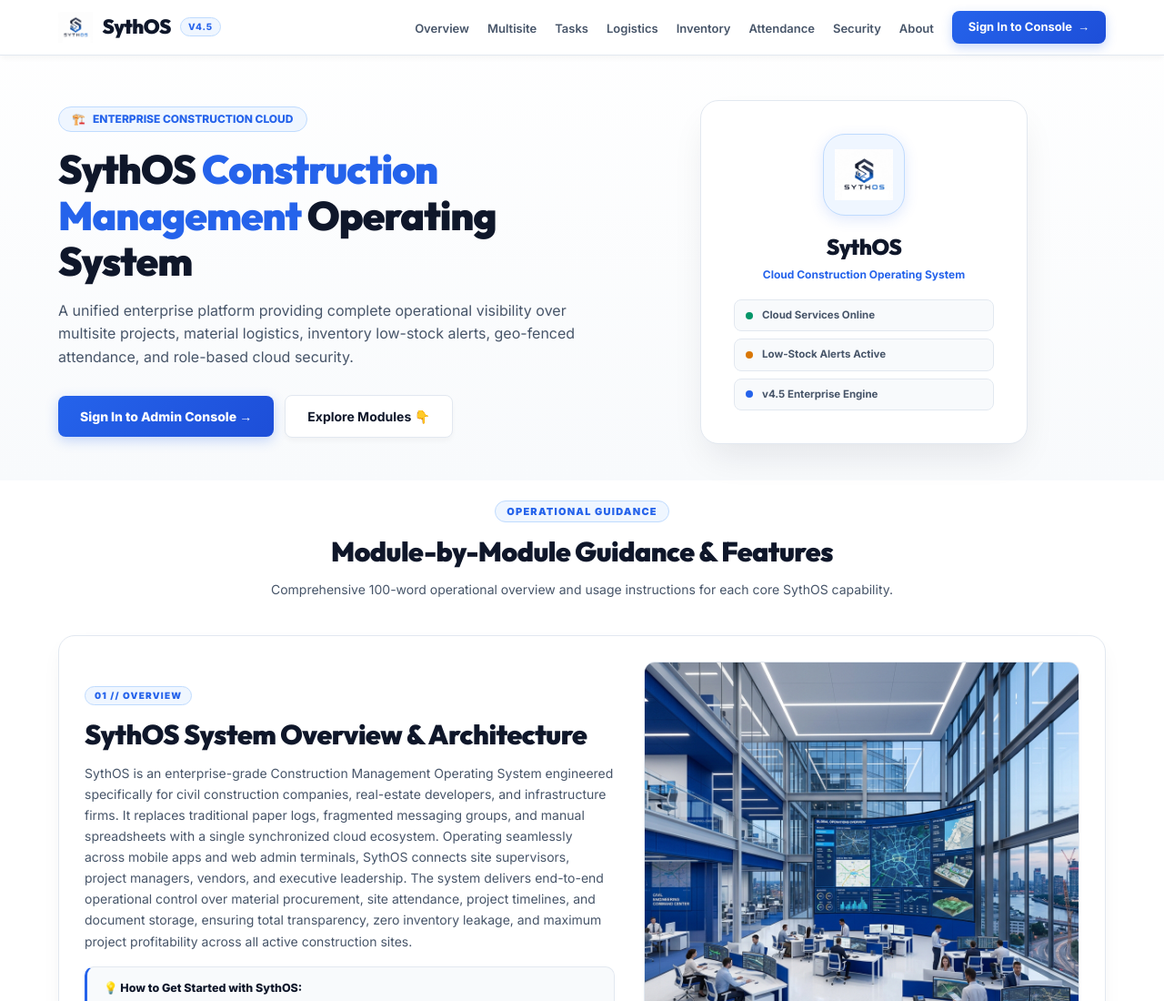
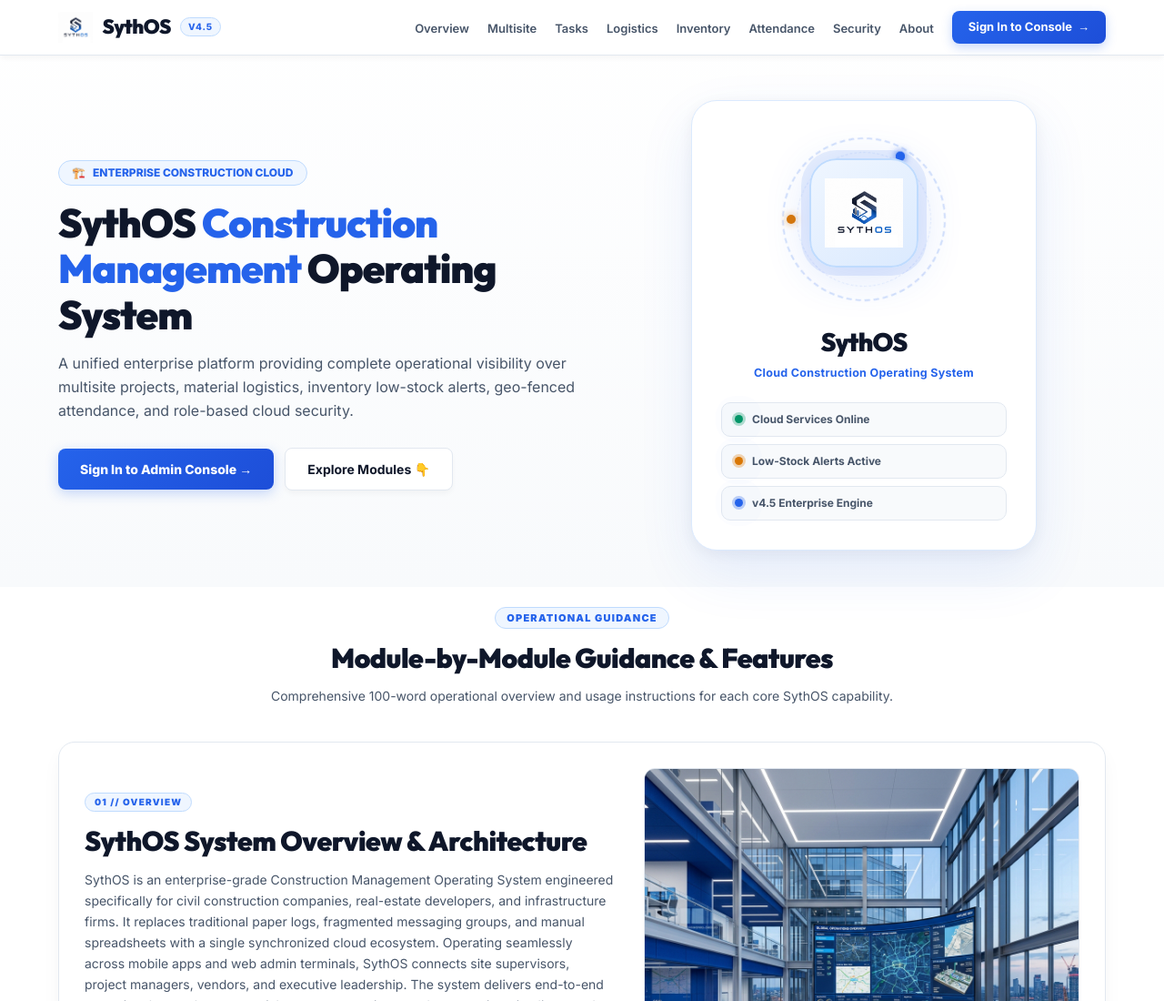
Before and after one commit to neuro-x-303/SythOS_Web, a plain HTML site: page index.html in a window 1280 px wide. Shown: the top 1100 px of the page at 91% size. Drawn offline with Linux system fonts and the light colour scheme.

Commit message:
Add animated logo with orbit rings and floating animation

```diff
--- a/index.html
+++ b/index.html
@@ -86,14 +86,29 @@
         </div>
       </div>
 
-      <!-- Hero Right: Pure SythOS LOGO Emblem Card -->
+      <!-- Hero Right: Animated SythOS LOGO Emblem Card -->
       <div class="hero-media">
         <div class="hero-logo-card">
-          <div class="logo-circle">
-            <img src="assets/logo.png" alt="SythOS Logo" />
+
+          <!-- Animated orbit wrapper: rotating rings + floating logo -->
+          <div class="logo-orbit-wrapper">
+            <!-- Outer dashed spinning ring -->
+            <div class="orbit-ring"></div>
+            <!-- Inner dashed counter-spinning ring -->
+            <div class="orbit-ring-2"></div>
+            <!-- 3 Colored orbiting dots -->
+            <div class="orbit-dot"></div>
+            <div class="orbit-dot"></div>
+            <div class="orbit-dot"></div>
+            <!-- Floating Logo Center -->
+            <div class="logo-circle">
+              <img src="assets/logo.png" alt="SythOS Logo" />
+            </div>
           </div>
+
           <h2>SythOS</h2>
           <p class="tagline">Cloud Construction Operating System</p>
+
           <div class="mini-status-grid">
             <div class="mini-status-item">
               <span class="dot green"></span>
--- a/style.css
+++ b/style.css
@@ -291,60 +291,159 @@ body {
   transition: all 0.2s ease;
 }
 
-/* SythOS Logo Emblem Card */
+/* ── Animated Hero Logo Keyframes ─────────────────────────────────────────── */
+@keyframes float-logo {
+  0%, 100% { transform: translateY(0px); }
+  50% { transform: translateY(-14px); }
+}
+
+@keyframes spin-ring {
+  from { transform: rotate(0deg); }
+  to { transform: rotate(360deg); }
+}
+
+@keyframes spin-ring-reverse {
+  from { transform: rotate(0deg); }
+  to { transform: rotate(-360deg); }
+}
+
+@keyframes glow-pulse {
+  0%, 100% { box-shadow: 0 0 0 0 rgba(37, 99, 235, 0.18), 0 8px 40px rgba(37, 99, 235, 0.10); }
+  50% { box-shadow: 0 0 0 18px rgba(37, 99, 235, 0.04), 0 8px 60px rgba(37, 99, 235, 0.22); }
+}
+
+@keyframes orbit-dot {
+  from { transform: rotate(0deg) translateX(80px) rotate(0deg); }
+  to   { transform: rotate(360deg) translateX(80px) rotate(-360deg); }
+}
+
+@keyframes orbit-dot-2 {
+  from { transform: rotate(120deg) translateX(80px) rotate(-120deg); }
+  to   { transform: rotate(480deg) translateX(80px) rotate(-480deg); }
+}
+
+@keyframes orbit-dot-3 {
+  from { transform: rotate(240deg) translateX(80px) rotate(-240deg); }
+  to   { transform: rotate(600deg) translateX(80px) rotate(-600deg); }
+}
+
+@keyframes status-pop {
+  0% { opacity: 0; transform: translateX(-12px); }
+  100% { opacity: 1; transform: translateX(0); }
+}
+
+/* SythOS Animated Logo Card */
 .hero-media {
   flex: 0.9;
   display: flex;
   justify-content: center;
+  align-items: center;
 }
 
 .hero-logo-card {
   background: #FFFFFF;
-  border: 1px solid var(--border-light);
-  border-radius: 20px;
-  padding: 36px;
+  border: 1px solid #DBEAFE;
+  border-radius: 28px;
+  padding: 40px 32px 32px 32px;
   width: 100%;
-  max-width: 360px;
+  max-width: 380px;
   text-align: center;
-  box-shadow: var(--shadow-lg);
+  box-shadow: 0 24px 60px rgba(37, 99, 235, 0.1), 0 4px 16px rgba(15, 23, 42, 0.05);
   position: relative;
-  overflow: hidden;
-  transition: transform 0.3s ease;
+  overflow: visible;
 }
 
-.logo-circle {
-  width: 90px;
-  height: 90px;
-  margin: 0 auto 16px auto;
-  border-radius: 24px;
-  background: #EFF6FF;
-  border: 1px solid #BFDBFE;
+/* Outer rotating dashed ring */
+.logo-orbit-wrapper {
+  position: relative;
+  width: 180px;
+  height: 180px;
+  margin: 0 auto 24px auto;
   display: flex;
   align-items: center;
   justify-content: center;
-  box-shadow: 0 4px 15px rgba(37, 99, 235, 0.15);
+}
+
+.orbit-ring {
+  position: absolute;
+  inset: 0;
+  border-radius: 50%;
+  border: 2px dashed rgba(37, 99, 235, 0.2);
+  animation: spin-ring 12s linear infinite;
+}
+
+.orbit-ring-2 {
+  position: absolute;
+  inset: 16px;
+  border-radius: 50%;
+  border: 1.5px dashed rgba(37, 99, 235, 0.12);
+  animation: spin-ring-reverse 8s linear infinite;
+}
+
+/* Orbiting dots */
+.orbit-dot {
+  position: absolute;
+  top: 50%;
+  left: 50%;
+  width: 10px;
+  height: 10px;
+  margin-top: -5px;
+  margin-left: -5px;
+  border-radius: 50%;
+  background: var(--primary-blue);
+  box-shadow: 0 0 8px rgba(37, 99, 235, 0.6);
+  animation: orbit-dot 6s linear infinite;
+}
+
+.orbit-dot:nth-child(2) {
+  background: #059669;
+  box-shadow: 0 0 8px rgba(5, 150, 105, 0.6);
+  animation: orbit-dot-2 6s linear infinite;
+}
+
+.orbit-dot:nth-child(3) {
+  background: #D97706;
+  box-shadow: 0 0 8px rgba(217, 119, 6, 0.6);
+  animation: orbit-dot-3 6s linear infinite;
+}
+
+/* Central floating logo circle */
+.logo-circle {
+  width: 120px;
+  height: 120px;
+  border-radius: 30px;
+  background: linear-gradient(145deg, #EFF6FF 0%, #DBEAFE 100%);
+  border: 2px solid #BFDBFE;
+  display: flex;
+  align-items: center;
+  justify-content: center;
+  animation: float-logo 4s ease-in-out infinite, glow-pulse 4s ease-in-out infinite;
+  position: relative;
+  z-index: 2;
+  flex-shrink: 0;
 }
 
 .logo-circle img {
-  height: 56px;
+  height: 76px;
   width: auto;
   object-fit: contain;
 }
 
 .hero-logo-card h2 {
   font-family: var(--font-heading);
-  font-size: 24px;
+  font-size: 28px;
   font-weight: 900;
   color: var(--text-main);
-  letter-spacing: -0.5px;
+  letter-spacing: -0.8px;
   margin-bottom: 4px;
 }
 
 .hero-logo-card p.tagline {
   color: var(--primary-blue);
-  font-size: 12px;
+  font-size: 12.5px;
   font-weight: 700;
-  margin-bottom: 18px;
+  margin-bottom: 22px;
+  letter-spacing: 0.3px;
 }
 
 .mini-status-grid {
@@ -356,25 +455,45 @@ body {
 .mini-status-item {
   background: #F8FAFC;
   border: 1px solid var(--border-light);
-  border-radius: 8px;
-  padding: 8px 12px;
+  border-radius: 10px;
+  padding: 9px 14px;
   display: flex;
   align-items: center;
   gap: 10px;
-  font-size: 11.5px;
+  font-size: 12px;
   font-weight: 700;
   color: var(--text-muted);
+  opacity: 0;
+  animation: status-pop 0.5s ease forwards;
 }
 
+.mini-status-item:nth-child(1) { animation-delay: 0.3s; }
+.mini-status-item:nth-child(2) { animation-delay: 0.6s; }
+.mini-status-item:nth-child(3) { animation-delay: 0.9s; }
+
 .dot {
-  width: 8px;
-  height: 8px;
+  width: 9px;
+  height: 9px;
   border-radius: 50%;
+  flex-shrink: 0;
+  position: relative;
+}
+
+.dot::after {
+  content: '';
+  position: absolute;
+  inset: -3px;
+  border-radius: 50%;
+  opacity: 0.3;
+  animation: glow-pulse 2s ease-in-out infinite;
 }
 
 .dot.green { background: #059669; }
+.dot.green::after { background: #059669; }
 .dot.amber { background: #D97706; }
+.dot.amber::after { background: #D97706; }
 .dot.blue  { background: #2563EB; }
+.dot.blue::after  { background: #2563EB; }
 
 /* Section Styles */
 .section {
@@ -702,17 +821,29 @@ body {
 
   .hero-logo-card {
     max-width: 100%;
-    padding: 24px 16px;
+    padding: 28px 16px 24px 16px;
+  }
+
+  .logo-orbit-wrapper {
+    width: 140px;
+    height: 140px;
+    margin-bottom: 16px;
   }
 
   .logo-circle {
-    width: 76px;
-    height: 76px;
-    margin-bottom: 12px;
+    width: 90px;
+    height: 90px;
+    border-radius: 22px;
   }
 
   .logo-circle img {
-    height: 46px;
+    height: 56px;
+  }
+
+  .orbit-dot {
+    animation: orbit-dot 6s linear infinite;
+    width: 8px;
+    height: 8px;
   }
 
   .section {
```
